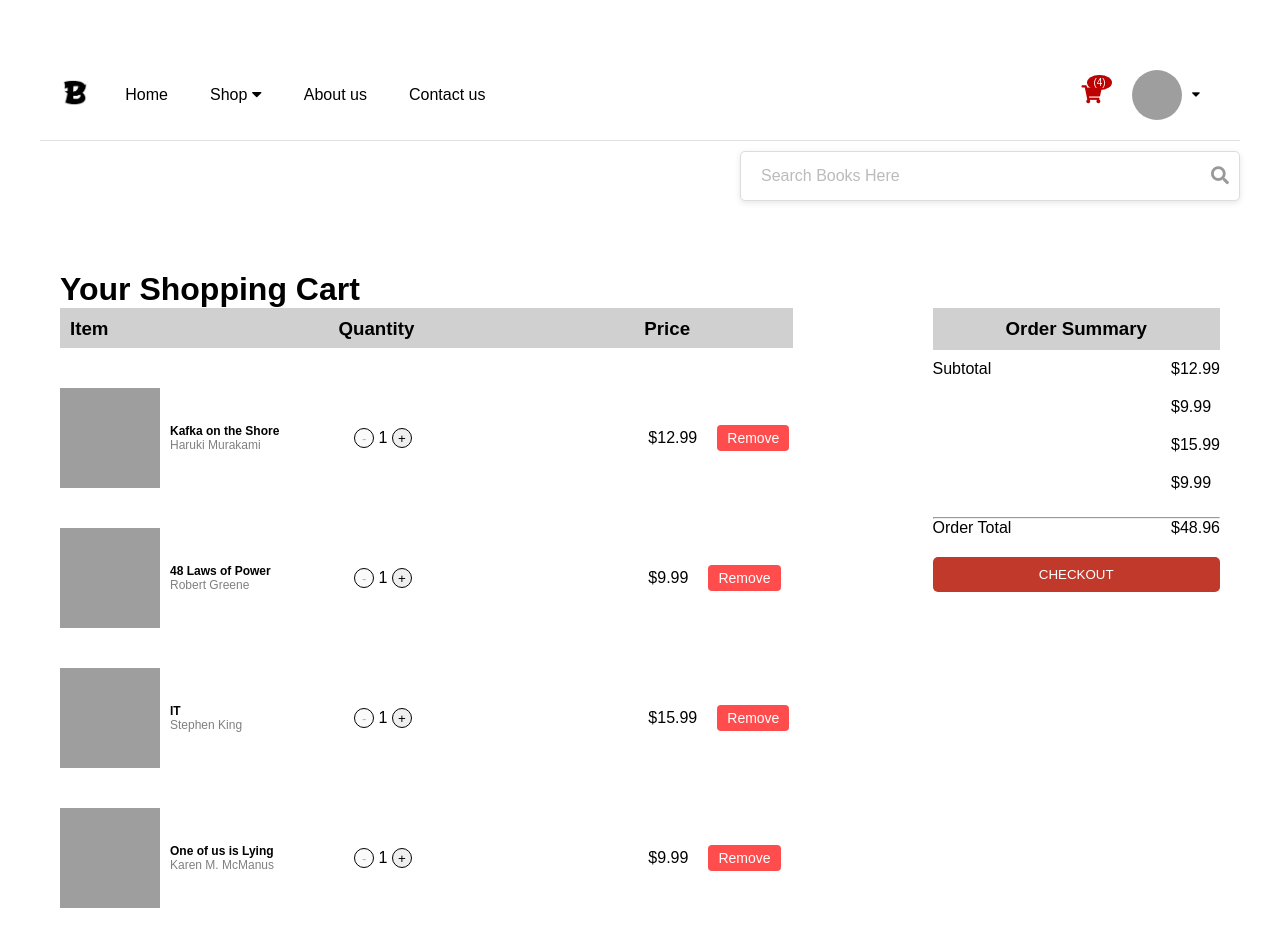
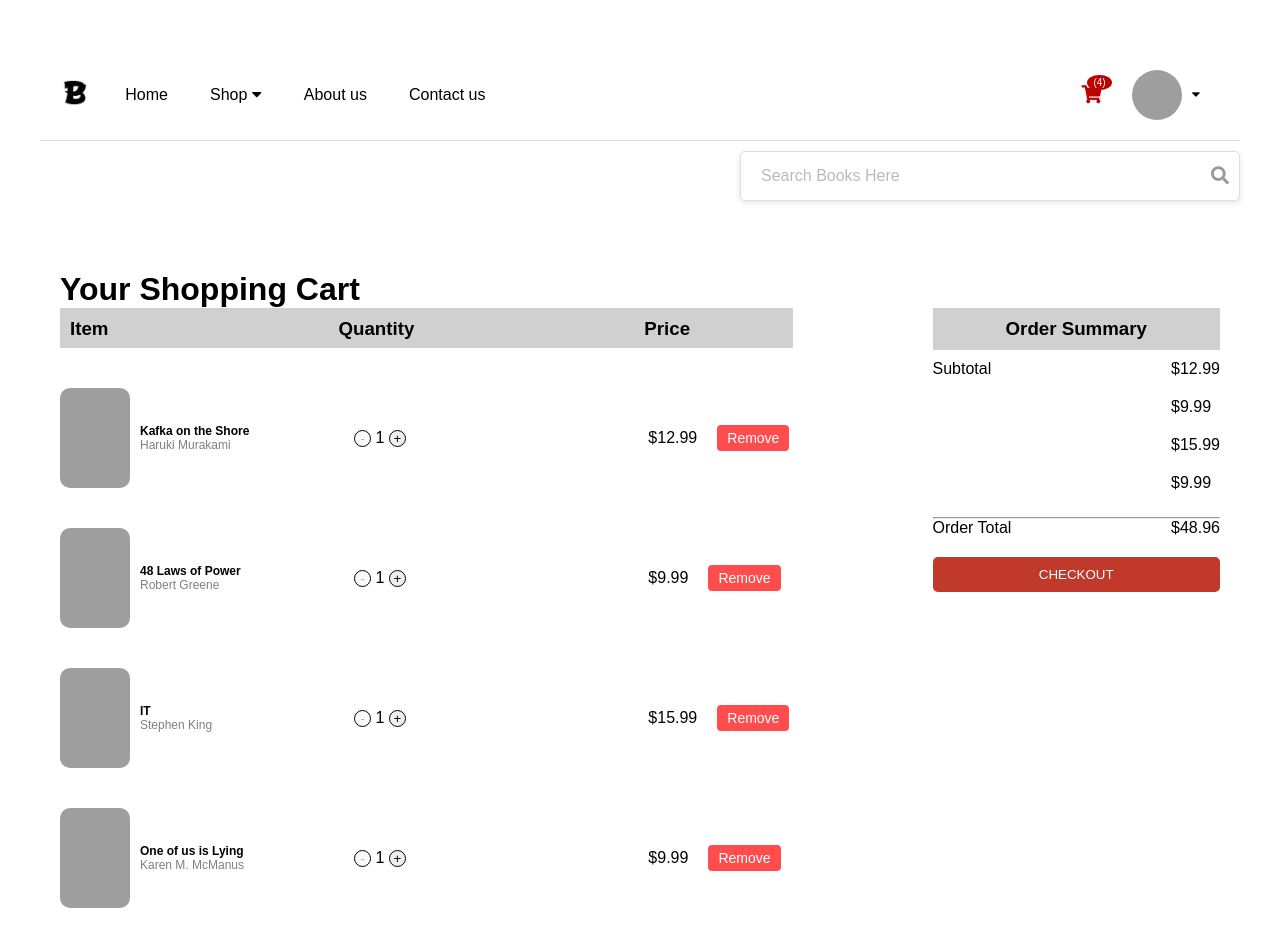
Before and after one commit to ParantarUrielAlexis/Booksmith, a Django app: page /cart/ in a window 1280 px wide. Run offline with Django 4.2, Linux system fonts and the light colour scheme; a user stored in the database is signed in; data comes from the database, SQL or seed files in the repository; both versions use the stored data as it was after the commit; grey boxes are pictures that could not be loaded.

Commit message:
fix image design in cart, and fix also the subtotal in both checkout and cart

```diff
--- a/booksmith_proj/accounts/views.py
+++ b/booksmith_proj/accounts/views.py
@@ -112,9 +112,25 @@ def contactus(request):
 def cart_view(request):
     cart_item_count = 0
     if request.user.is_authenticated:
-        cart_item_count = CartItem.objects.filter(user=request.user).count()
         cart_items = CartItem.objects.filter(user=request.user)
-        total_price = sum(item.book.price * item.quantity for item in cart_items)
+        cart_item_count = cart_items.count()
+
+        # Initialize total price
+        total_price = 0
+
+        # Loop through each cart item to calculate new price
+        for item in cart_items:
+            # Condition to check if the user wants more than 1
+            if item.quantity > 1:
+                new_price = item.book.price * item.quantity
+            else:
+                new_price = item.book.price
+
+            # Add this new price to the total
+            total_price += new_price
+
+            # Assign new_price to the item to use it in the template
+            item.new_price = new_price
 
         context = {
             'cart_items': cart_items,
@@ -126,34 +142,51 @@ def cart_view(request):
         return redirect('login')
 
 
+
+from django.shortcuts import redirect, render
+from django.contrib.auth.decorators import login_required
+
 @login_required
 def checkout(request):
-    # If it's a POST request, handle the payment form submission
+    # Handle POST request for payment submission
     if request.method == 'POST':
-        # Retrieve payment data (e.g., card details, PayPal, etc.)
         payment_method = request.POST.get('payment')
         card_name = request.POST.get('card_name')
         card_number = request.POST.get('card_number')
         expiry = request.POST.get('expiry')
         cvv = request.POST.get('cvv')
 
-        # Add your logic here to process the payment
-        # For now, we'll just redirect to a 'success' page
-        return redirect('payment_success')  # You need to create this URL and view
+        # Add logic here for processing the payment
+        # Redirect to success page after payment processing
+        return redirect('payment_success')
 
     # Context to pass to the template
     cart_item_count = 0
     if request.user.is_authenticated:
-        cart_item_count = CartItem.objects.filter(user=request.user).count()
         cart_items = CartItem.objects.filter(user=request.user)
-        total_price = sum(item.book.price * item.quantity for item in cart_items)
+        cart_item_count = cart_items.count()
 
+        # Initialize total price
+        total_price = 0
+
+        # Loop through each cart item to calculate new price
+        for item in cart_items:
+            # Calculate new price based on quantity
+            item.new_price = item.book.price * item.quantity
+            total_price += item.new_price  # Add to total price
+
+        # Prepare context with cart items and total price
         context = {
             'cart_items': cart_items,
             'total_price': total_price,
             'cart_item_count': cart_item_count
         }
-    return render(request, 'accounts/checkout.html', context)
+
+        return render(request, 'accounts/checkout.html', context)
+
+    # Redirect to login page if user is not authenticated
+    return redirect('login')
+
 
 
 def profile_view(request):
--- a/booksmith_proj/static/css_files/cart.css
+++ b/booksmith_proj/static/css_files/cart.css
@@ -113,9 +113,10 @@
 }
 
 .item-image {
-  width: 100px;
+  width: 70px;
   height: 100px;
   object-fit: cover;
+  border-radius: 10px;
   margin-right: 10px;
 }
 
@@ -136,6 +137,6 @@
 .btn-quantity{
   border: 1px solid black;
   border-radius: 50px ;
-  height: 20px;
-  width: 20px;
+  height: 17px;
+  width: 17px;
 }
--- a/booksmith_proj/templates/accounts/cart.html
+++ b/booksmith_proj/templates/accounts/cart.html
@@ -54,7 +54,9 @@
                 <span>Subtotal</span>
                 <ul class="price-list">
                     {% for item in cart_items %}
-                    <li>${{ item.book.price|floatformat:2 }}</li>
+                    <li>
+                        <p>${{ item.new_price|floatformat:2 }}</p>
+                    </li>
                     {% endfor %}
                 </ul>
             </div>
--- a/booksmith_proj/templates/accounts/checkout.html
+++ b/booksmith_proj/templates/accounts/checkout.html
@@ -97,7 +97,7 @@
         <span>Subtotal</span>
         <ul class="price-list">
           {% for item in cart_items %}
-          <li>${{ item.book.price|floatformat:2 }}</li>
+          <li>${{ item.new_price|floatformat:2 }}</li>
           {% endfor %}
         </ul>
       </div>
```
Also changed, not shown: booksmith_proj/db.sqlite3.
